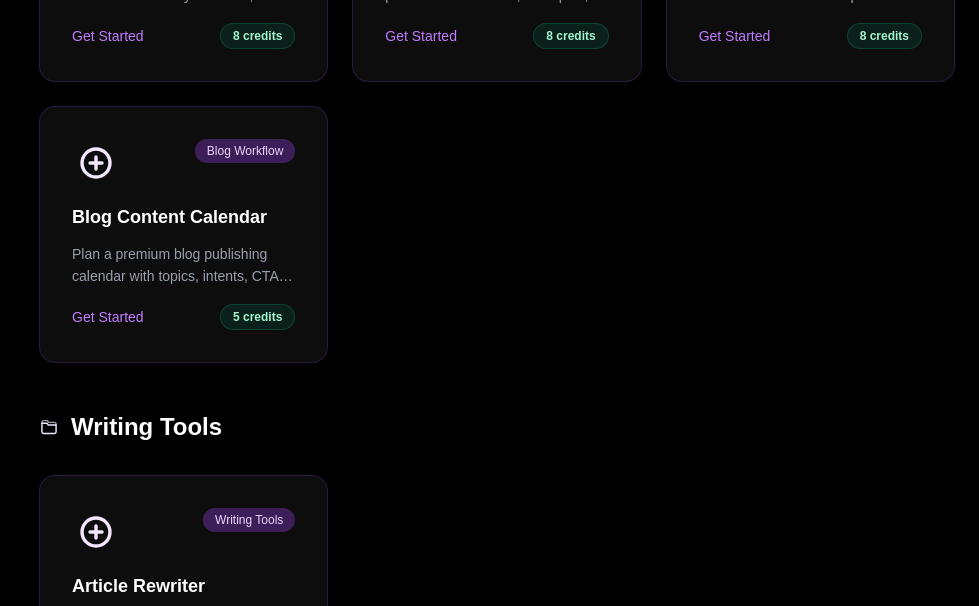
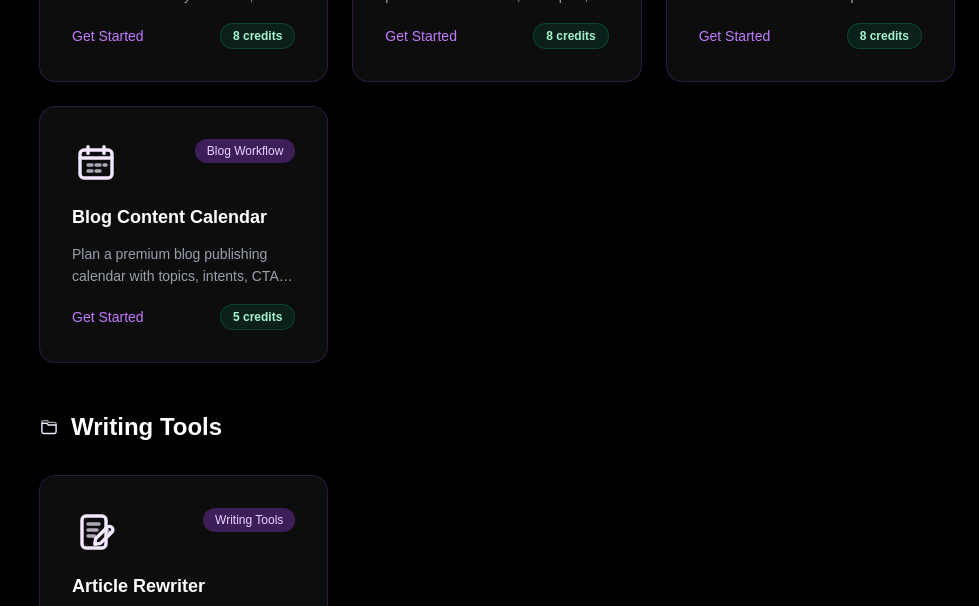
Before and after one commit to sajanmenuluttlegya/abc-creator-clean, a Next.js app in the folder abc-creator-app/: page /tools in a window 1280 px wide. Shown: the part 1060-1666 px from the top of the page, without its empty margins (301-1280 px from the left). Built offline with nearby package versions, Linux system fonts and the light colour scheme.

Commit message:
Add writing and calendar theme icons

```diff
--- a/abc-creator-app/components/ThemeIcon.tsx
+++ b/abc-creator-app/components/ThemeIcon.tsx
@@ -55,6 +55,23 @@ export function ThemeIcon({ name, size = "md", className = "" }: ThemeIconProps)
         <IconShell name={name} size={size} className={className}>
           <path {...commonStroke} d="M3.5 7.5h6l1.7 2h9.3v8.2a2 2 0 0 1-2 2h-13a2 2 0 0 1-2-2V7.5Z" />
           <path {...commonStroke} d="M3.5 7.5V6.3a2 2 0 0 1 2-2h4.2l1.8 2.1h7a2 2 0 0 1 2 2v1.1" opacity="0.65" />
+        </IconShell>
+      );
+    case "writing-pad":
+      return (
+        <IconShell name={name} size={size} className={className}>
+          <rect {...commonStroke} x="5" y="4" width="12" height="16" rx="2" />
+          <path {...commonStroke} d="M8 8h5.5M8 11h4.5M8 14h3.2" opacity="0.7" />
+          <path {...commonStroke} d="M14.2 17.7 20 12a1.7 1.7 0 0 0-2.4-2.4l-5.8 5.8-.4 2.7 2.8-.4Z" />
+          <path {...commonStroke} d="m16.8 10.4 2.4 2.4" opacity="0.65" />
+        </IconShell>
+      );
+    case "calendar":
+      return (
+        <IconShell name={name} size={size} className={className}>
+          <rect {...commonStroke} x="4" y="5.5" width="16" height="14" rx="2" />
+          <path {...commonStroke} d="M8 3.8v3.4M16 3.8v3.4M4 9.5h16" />
+          <path {...commonStroke} d="M8 13h2M12 13h2M16 13h1M8 16h2M12 16h2" opacity="0.7" />
         </IconShell>
       );
     case "blog-topic":
```
